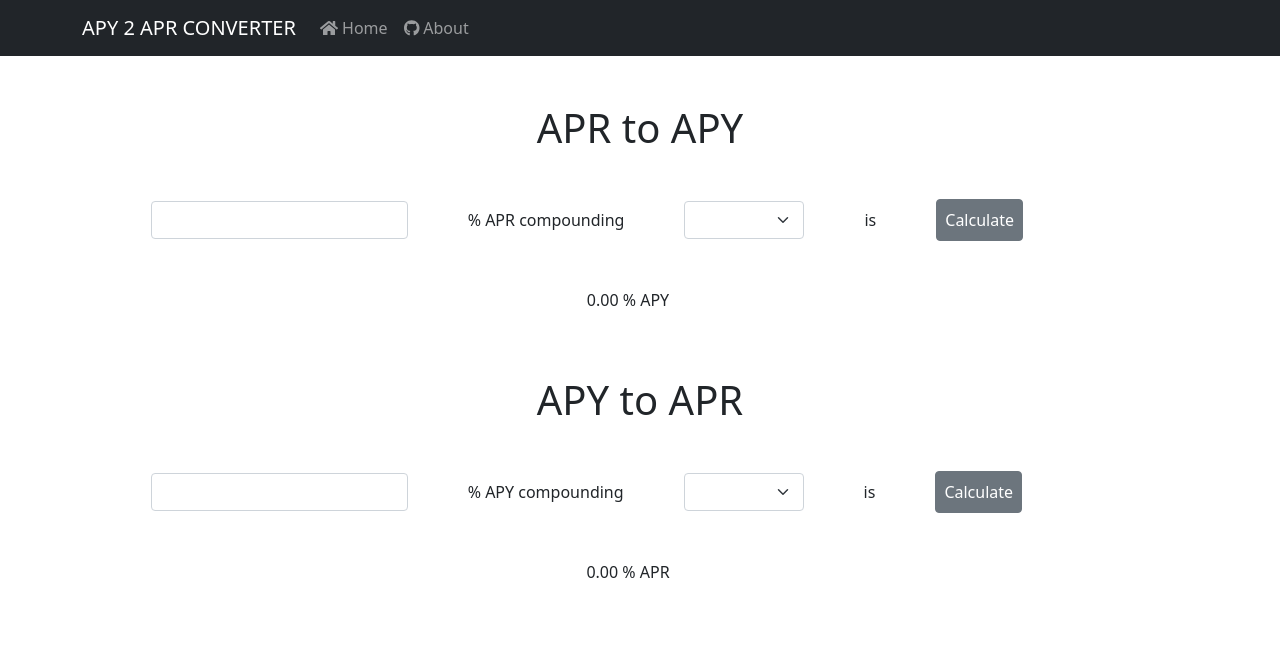
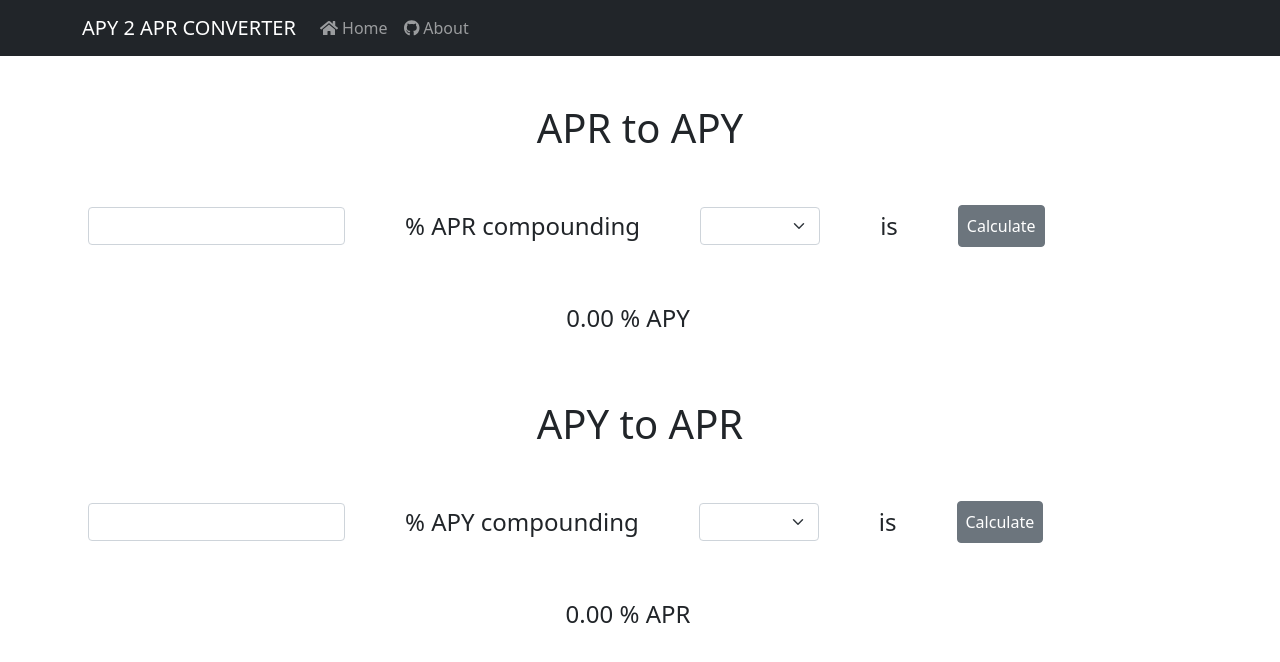
Before and after one commit to Laurent34000/aprtoapy, a React (Create React App) app in the folder ata/: page / in a window 1280 px wide. Shown: the top 662 px of the page. Built offline with nearby package versions, Linux system fonts and the light colour scheme.

Commit message:
bug commit 01

```diff
--- a/ata/src/App.css
+++ b/ata/src/App.css
@@ -1,4 +1,3 @@
-Smain {
-
-    font-size: x-large;
-  }
+main {
+  font-size: x-large;
+}
--- a/ata/src/Header.js
+++ b/ata/src/Header.js
@@ -1,4 +1,3 @@
-import ReactDOM from 'react-dom'
 import { FontAwesomeIcon } from '@fortawesome/react-fontawesome'
 import { faHome } from '@fortawesome/free-solid-svg-icons'
 import {faGithub} from '@fortawesome/free-brands-svg-icons'
```
